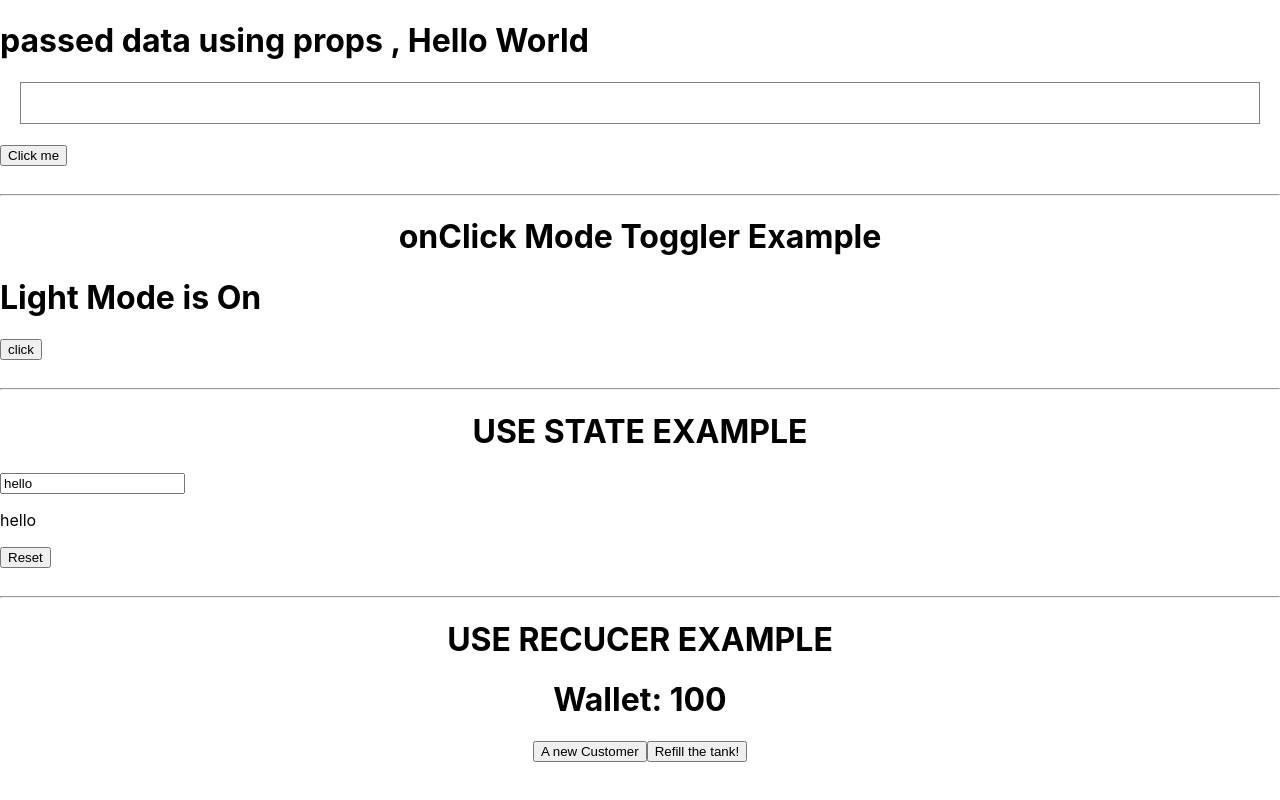
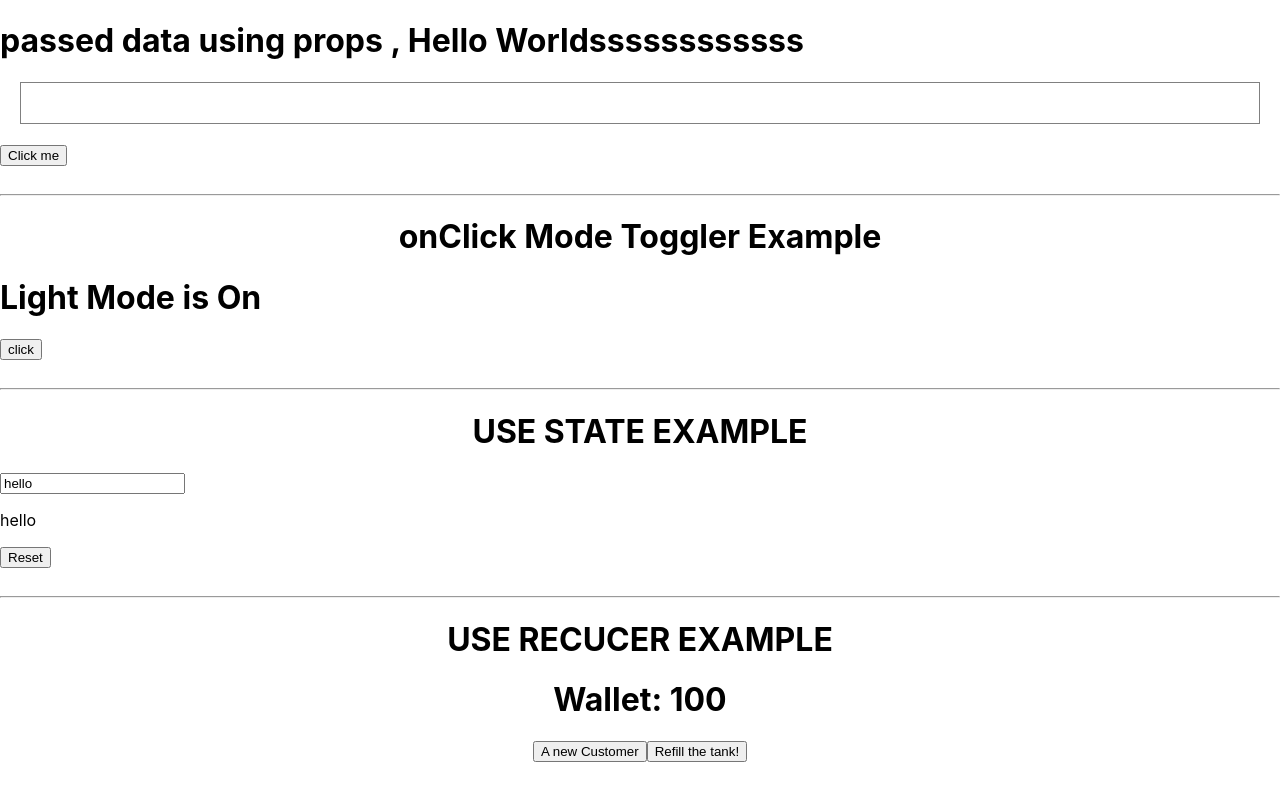
Before and after one commit to MuhammadShahbaz47/ReactJS-Practice, a React (Create React App) app: page / in a window 1280 px wide. Shown: the top 800 px of the page. Built offline with nearby package versions, Linux system fonts and the light colour scheme.

Commit message:
drive change update

```diff
--- a/src/components/Heading.js
+++ b/src/components/Heading.js
@@ -1,5 +1,5 @@
 function Header(){
-    return (", Hello World")
+    return (", Hello Worldssssssssssss")
   }
 
 export default Header;
```
